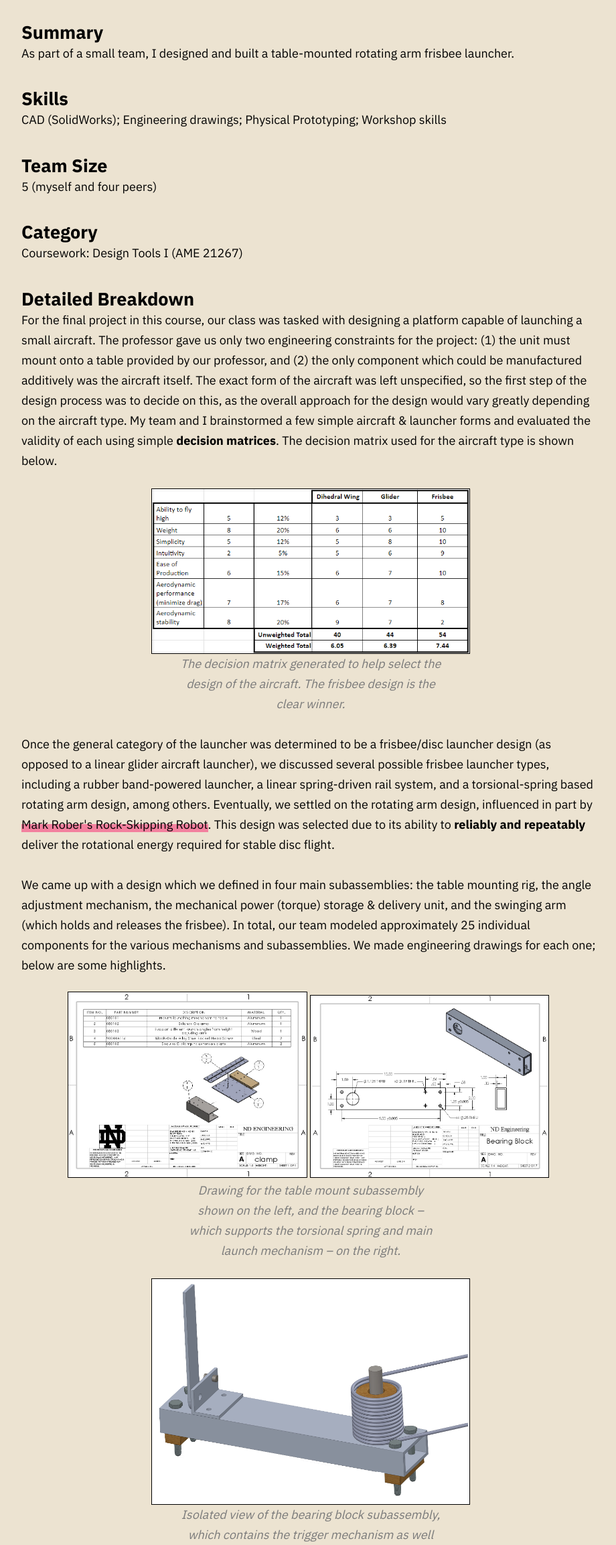
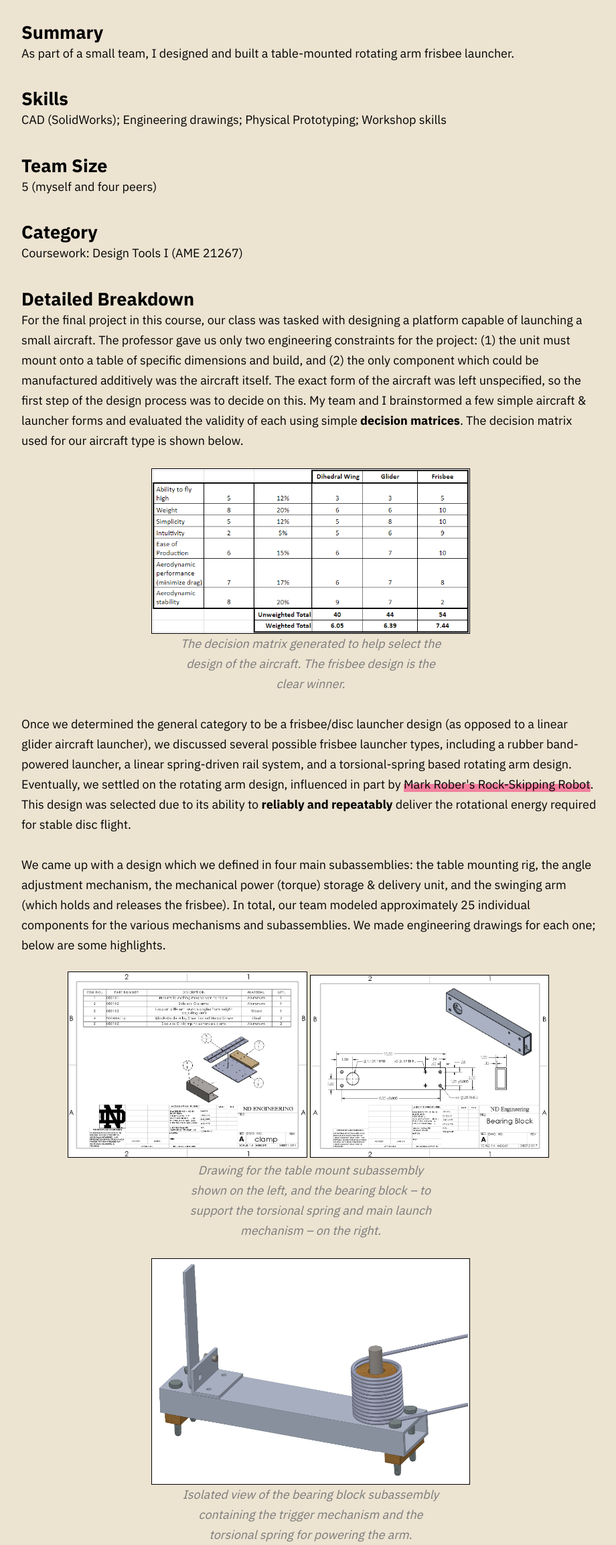
Before and after one commit to kabirmadan/kabirmadan.github.io, a plain HTML site: page frisbee.html in a window 1280 px wide. Shown: the part 254-2560 px from the top of the page at 67% size, without its empty margins (176-1096 px from the left). Drawn offline with Linux system fonts and the light colour scheme.

Commit message:
fixed content

```diff
--- a/frisbee.html
+++ b/frisbee.html
@@ -36,23 +36,23 @@
                <p>Coursework: Design Tools I (AME 21267)</p>
             <li>
                <h4>Detailed Breakdown</h4>
-               <p>For the final project in this course, our class was tasked with designing a platform capable of launching a small aircraft. The professor gave us only two engineering constraints for the project: (1) the unit must mount onto a table provided by our professor, and (2) the only component which could be manufactured additively was the aircraft itself. The exact form of the aircraft was left unspecified, so the first step of the design process was to decide on this, as the overall approach for the design would vary greatly depending on the aircraft type. My team and I brainstormed a few simple aircraft & launcher forms and evaluated the validity of each using simple <b>decision matrices</b>. The decision matrix used for the aircraft type is shown below.</p>
+               <p>For the final project in this course, our class was tasked with designing a platform capable of launching a small aircraft. The professor gave us only two engineering constraints for the project: (1) the unit must mount onto a table of specific dimensions and build, and (2) the only component which could be manufactured additively was the aircraft itself. The exact form of the aircraft was left unspecified, so the first step of the design process was to decide on this. My team and I brainstormed a few simple aircraft & launcher forms and evaluated the validity of each using simple <b>decision matrices</b>. The decision matrix used for our aircraft type is shown below.</p>
                <div class='fig'>
                   <img id='frisbee_decisionmatrix' src='media/frisbee_decisionmatrix.jpg'>
                </div>
                <p class='caption'>The decision matrix generated to help select the design of the aircraft. The frisbee design is the clear winner.</p>
                <p>
-                  </br>Once the general category of the launcher was determined to be a frisbee/disc launcher design (as opposed to a linear glider aircraft launcher), we discussed several possible frisbee launcher types, including a rubber band-powered launcher, a linear spring-driven rail system, and a torsional-spring based rotating arm design, among others. Eventually, we settled on the rotating arm design, influenced in part by <a href="https://www.youtube.com/watch?v=M0_U1FHwACk">Mark Rober's Rock-Skipping Robot</a>. This design was selected due to its ability to <b>reliably and repeatably</b> deliver the rotational energy required for stable disc flight.<br>
+                  </br>Once we determined the general category to be a frisbee/disc launcher design (as opposed to a linear glider aircraft launcher), we discussed several possible frisbee launcher types, including a rubber band-powered launcher, a linear spring-driven rail system, and a torsional-spring based rotating arm design. Eventually, we settled on the rotating arm design, influenced in part by <a href="https://www.youtube.com/watch?v=M0_U1FHwACk">Mark Rober's Rock-Skipping Robot</a>. This design was selected due to its ability to <b>reliably and repeatably</b> deliver the rotational energy required for stable disc flight.<br>
                   <br>We came up with a design which we defined in four main subassemblies: the table mounting rig, the angle adjustment mechanism, the mechanical power (torque) storage & delivery unit, and the swinging arm (which holds and releases the frisbee). In total, our team modeled approximately 25 individual components for the various mechanisms and subassemblies. We made engineering drawings for each one; below are some highlights.</p><br>
 	       <div class='figs'>
                <img class='figure' src='media/frisbee_tablemount.jpg'>
                <img class='figure' src='media/frisbee_bearingblock.jpg'>
 	       </div>
-               <p class='caption'>Drawing for the table mount subassembly shown on the left, and the bearing block – which supports the torsional spring and main launch mechanism – on the right.</p>
+               <p class='caption'>Drawing for the table mount subassembly shown on the left, and the bearing block – to support the torsional spring and main launch mechanism – on the right.</p>
                <div class='fig'>
                   <img id='frisbee_bb' src='media/frisbee_bb.jpg'>
                </div>
-               <p class='caption'>Isolated view of the bearing block subassembly, which contains the trigger mechanism as well as the torsional spring which powers the swinging arm.</p>
+               <p class='caption'>Isolated view of the bearing block subassembly containing the trigger mechanism and the torsional spring for powering the arm.</p>
                <div class='fig'>
                   <img id='frisbee_full1' src='media/frisbee_full1.jpg'>
                </div>
@@ -70,7 +70,7 @@
                </div>
                <p class='caption'>The physical prototype, shown in its high-angle launch configuration.</p>
                <br><br>
-               <p>The final prototype matched the design incredibly well. The only major change we made during construction was the length of the launch arm, which was gradually shortened through empirical trials to optimize for launch distance and release position. Our prototype was able to consistently launch the frisbee ~20 feet, and the disc was one of only two aircraft in the class to achieve sustained flight.</p>
+               <p>The final prototype matched our original design spec incredibly well. The only major change we made during construction was to the length of the launch arm, which was gradually shortened through empirical trials to optimize for launch distance and release position. Our prototype was able to consistently launch the frisbee ~20 feet, and the disc was one of only two aircraft in the class to achieve sustained flight.</p>
                <br>
                </p>
          </section>
```
